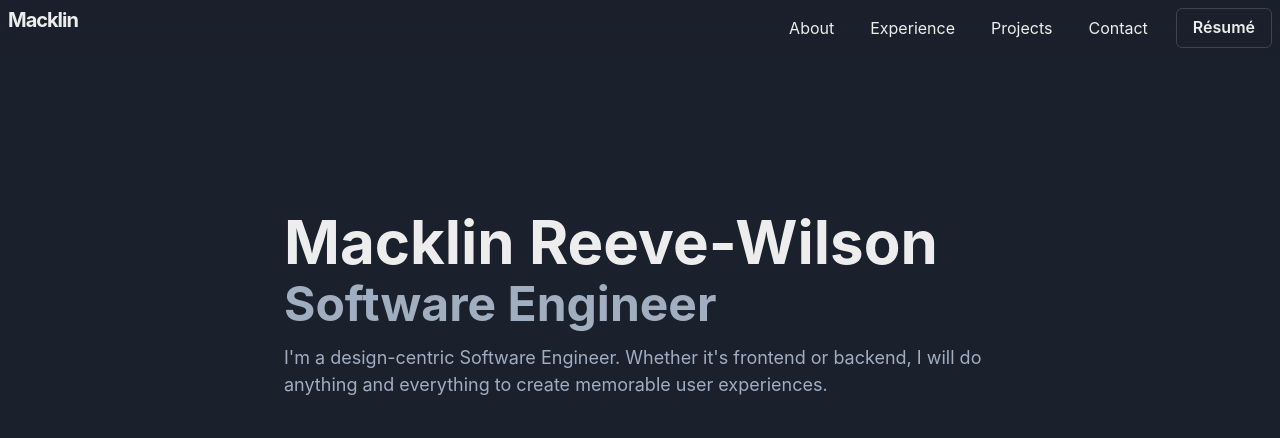
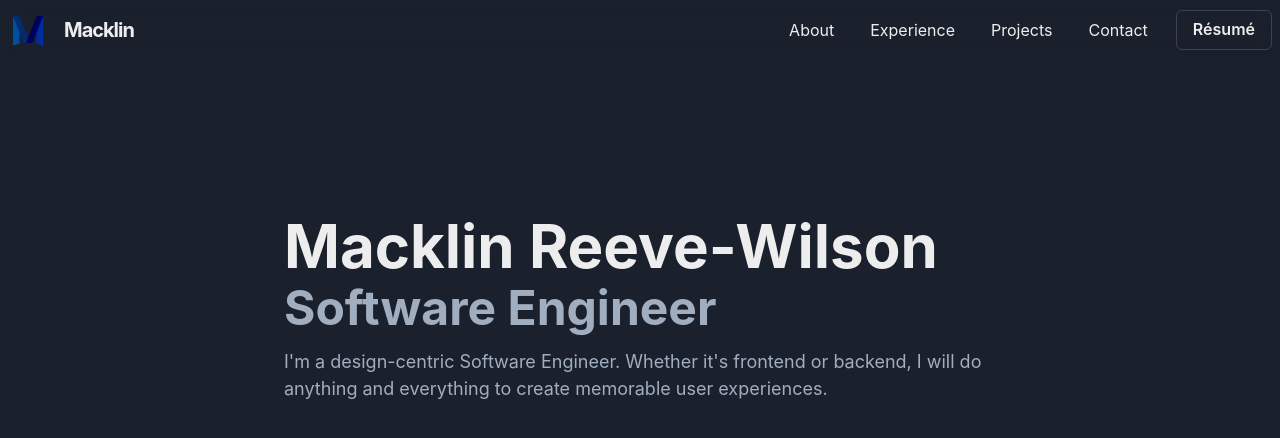
Before and after one commit to macklinhrw/portfolio, a Next.js app: page / in a window 1280 px wide. Shown: the top 438 px of the page. Built offline with nearby package versions, Linux system fonts and the light colour scheme.

Commit message:
add logo

```diff
--- /dev/null
+++ b/src/components/Logo.tsx
@@ -0,0 +1,15 @@
+import Image from "next/image";
+import NextLink from "next/link";
+import logo from "../../public/logo.png";
+import { Button } from "@chakra-ui/react";
+
+const Logo = () => {
+  return (
+    <NextLink href="/">
+      <Button variant="link">
+        <Image src={logo} width="30px" height="30px" />
+      </Button>
+    </NextLink>
+  );
+};
+export default Logo;
--- a/src/components/Navbar.tsx
+++ b/src/components/Navbar.tsx
@@ -10,6 +10,7 @@ import {
 } from "@chakra-ui/react";
 import NextLink from "next/link";
 import StyledDiv from "./StyledDiv";
+import Logo from "./Logo";
 
 const LinkItem = ({ href, path, _target, children, ...props }) => {
   const active = path === href;
@@ -58,7 +59,17 @@ const Navbar = (props) => {
         maxW="container.xl"
         wrap="wrap"
         justify="space-between"
+        alignItems="center"
       >
+        <StyledDiv
+          initial={{ x: 0, opacity: 0 }}
+          animate={{ x: 0, opacity: 1 }}
+          transition={{ duration: 0.8 }}
+        >
+        <Box mr={4} pt={2} align="center">
+          <Logo />
+        </Box>
+        </StyledDiv>
         <StyledDiv
           initial={{ x: 0, opacity: 0 }}
           animate={{ x: 0, opacity: 1 }}
--- a/src/pages/index.tsx
+++ b/src/pages/index.tsx
@@ -6,7 +6,7 @@ const Page = () => {
   return (
     <Box>
       <Navbar />
-      <Container my={36} maxW="container.md">
+      <Container mt={36} maxW="container.md">
         <Hero />
       </Container>
     </Box>
```
Also changed, not shown: public/logo.png (added).
